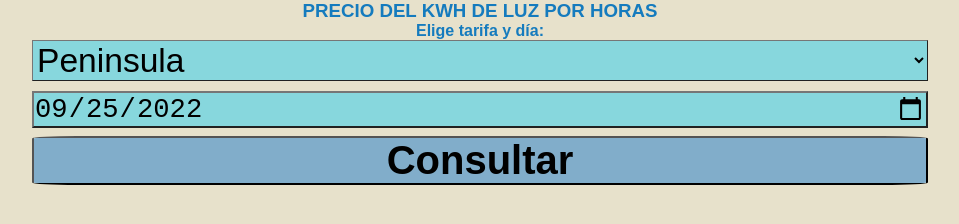
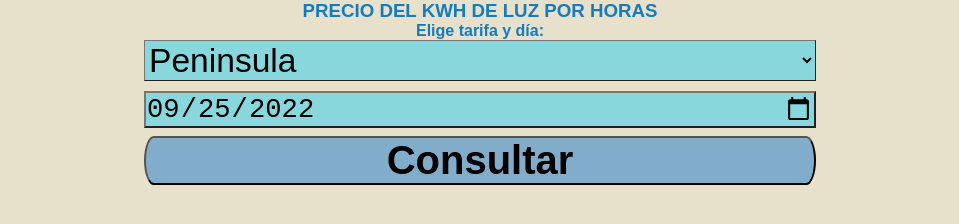
Before and after one commit to ifendif2004/tarifaluz, a plain HTML site: page index.html in a window 1280 px wide. Shown: the whole page, without its empty margins (160-1119 px from the left). Drawn offline with Linux system fonts and the light colour scheme.

Commit message:
Con media querys

```diff
--- a/css/styles.css
+++ b/css/styles.css
@@ -71,8 +71,8 @@ form input[type="date"] {
 	border-style: outset;
 	font-size: calc(2.5vw + 1vh);
 	font-weight: bolder;
-	border-radius: 5%;
-	margin-bottom: 0.15em;
+	border-radius: 2em / 5em;
+	margin-bottom: 0.3em;
 	cursor: pointer;
 }
 
@@ -147,6 +147,9 @@ form input[type="date"] {
 .itempreciohora span {
 	margin-left: 0.4em;
 }
+.itempreciohora span1 {
+	font-size: calc(1vw + 1vh + 0.5vmin);
+}
 
 
 #loading {
@@ -156,13 +159,15 @@ form input[type="date"] {
 }
 
 /* --------- Media Querys -----------*/
-/* @media(max-width: 650px) {
-	h3 {
-		font-size: 1.5em;
+@media screen and (min-width: 480px) {
+	/* body {
+	  background-color: lightgreen;
+	} */
+	.container {
+		width: 75%;
+		margin: 0 auto;
 	}
-
-	h2 {
-		font-size: 1.5em;
+	.itempreciohora img {
+		max-width: 3%;
 	}
-
-} */
+  }
--- a/index.html
+++ b/index.html
@@ -11,6 +11,7 @@
 </head>
 
 <body>
+	<div class="container">
 		<h3>PRECIO DEL KWH DE LUZ POR HORAS</h3>
 		<h4>Elige tarifa y día:</h4>
 		<div class="cabecera">
```
